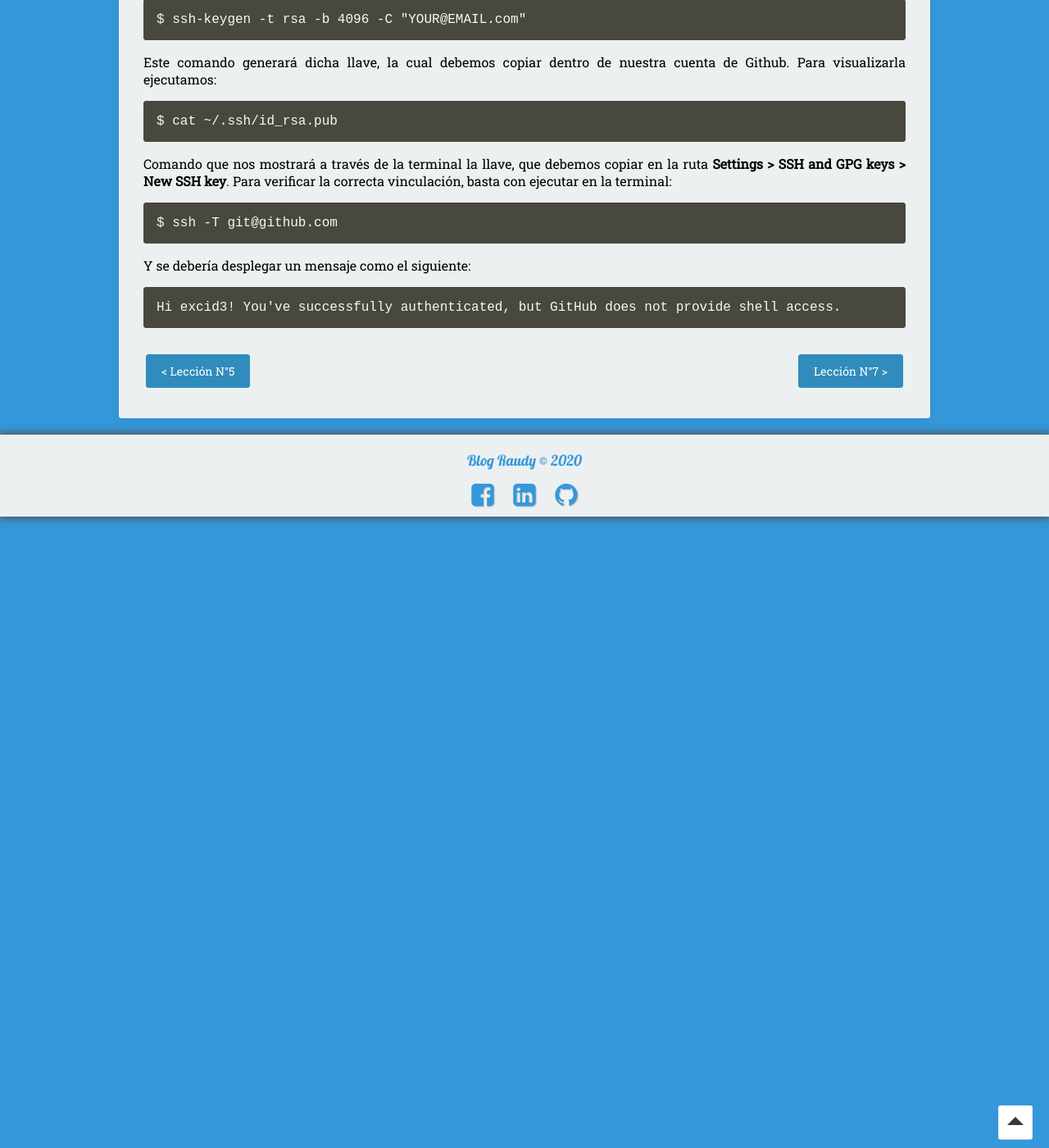
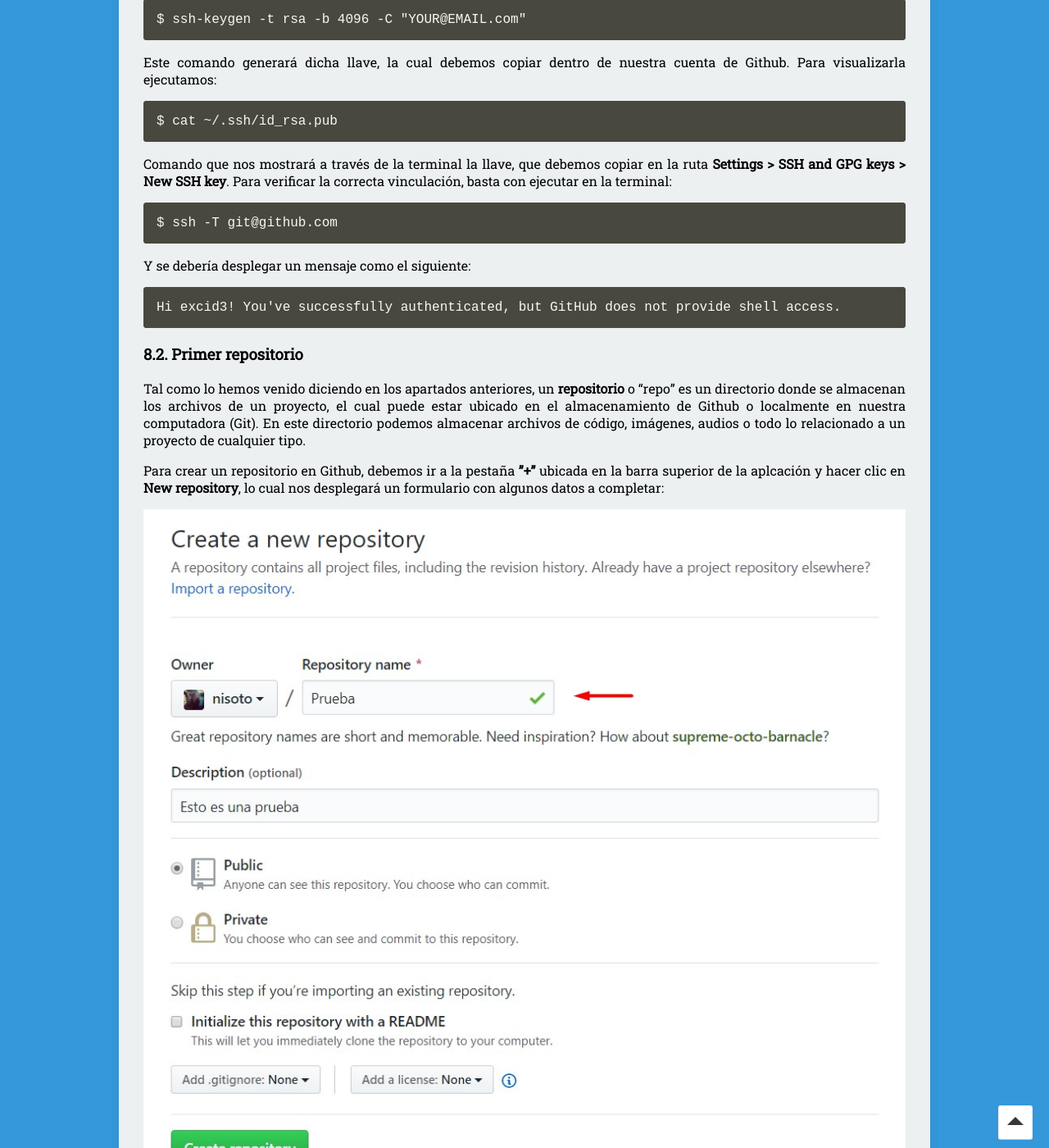
Before and after one commit to nisoto/Blog-anterior-2.0, a Jekyll site: the page built from _posts/2020-04-22-rails-vi-git-en-detalle.md, in a window 1280 px wide and 1400 px high, scrolled down 6763 px. Shown: the whole window at 82% size. Built offline with Jekyll 4.4.1, drawn with Linux system fonts in a browser that asks for light colours; nearby versions of some CDN libraries; some of the changed text lies outside the part shown.

Commit message:
Update 2020-04-22-rails-vi-git-en-detalle.md

````diff
--- a/_posts/2020-04-22-rails-vi-git-en-detalle.md
+++ b/_posts/2020-04-22-rails-vi-git-en-detalle.md
@@ -270,6 +270,16 @@ Y se debería desplegar un mensaje como el siguiente:
 Hi excid3! You've successfully authenticated, but GitHub does not provide shell access.
 ```
 
+### 8.2. Primer repositorio
+
+Tal como lo hemos venido diciendo en los apartados anteriores, un **repositorio** o "repo" es un directorio donde se almacenan los archivos de un proyecto, el cual puede estar ubicado en el almacenamiento de Github o localmente en nuestra computadora (Git). En este directorio podemos almacenar archivos de código, imágenes, audios o todo lo relacionado a un proyecto de cualquier tipo.
+
+Para crear un repositorio en Github, debemos ir a la pestaña **"+"** ubicada en la barra superior de la aplcación y hacer clic en **New repository**, lo cual nos desplegará un formulario con algunos datos a completar:
+
+![CrearRepositorio]({{ site.baseurl }}/assets/img/CrearRepositorio.jpg)
+
+Como puedes ver, el único campo obligatorio corresponde al **nombre** del repositorio. Una vez hayamos completado los datos, hacemos clic en **Create repository** y listo.
+
 |     |     |
 |:----|----:|
 | [< Lección N°5](https://nisoto.github.io/rails-v-ruby-avanzado/){: .btn .btn-info} | [Lección N°7 >](https://nisoto.github.io/rails-vii-desarrollo-web/){: .btn .btn-info} |
````
